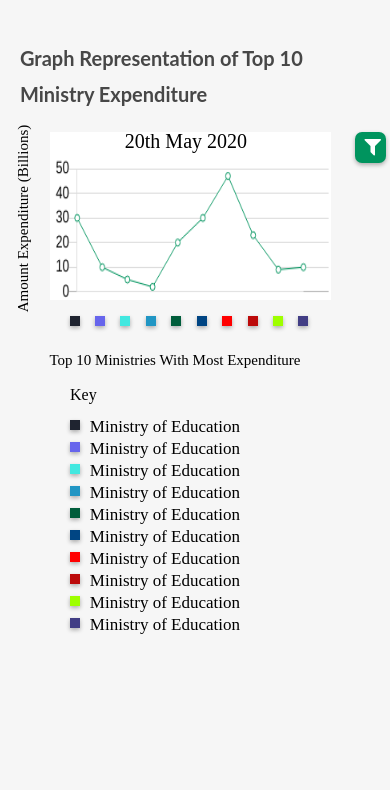
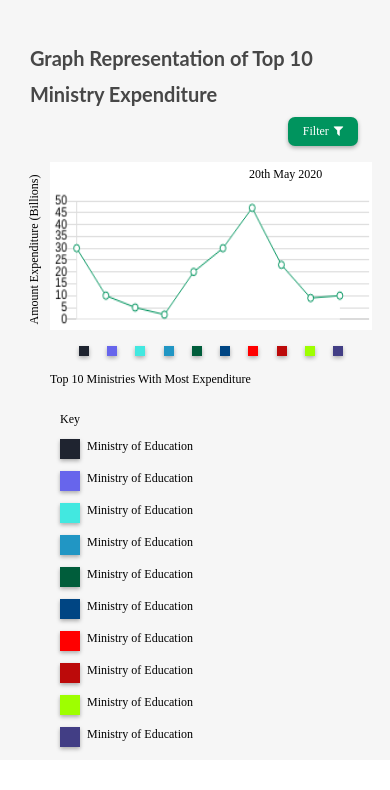
Before and after one commit to oziomachi/Abdulazeeza.github.io, a plain HTML site: page index.html in a window 390 px wide. Shown: the top 790 px of the page. Drawn offline with nearby package versions, Linux system fonts and the light colour scheme.

Commit message:
bug:fixed responsiveness in graph section

```diff
--- a/index.html
+++ b/index.html
@@ -15,12 +15,15 @@
 		<div class="expenditure_graph">
 			<canvas id="graph_canvas"></canvas>
 			<div class="graph_filter"><span>Filter</span><i class="fa fa-filter"></i></div>
+			<div class="graph_Xaxis_title">Top 10 Ministries With Most Expenditure</div>
+			<div class="graph_Yaxis_title">Amount Expenditure (Billions)</div>
+			<div class="graph_date">20th May 2020</div>
 		</div>
 		<div class="graph_Xaxis_container">
 			<ul class="graph_Xaxis">
 				<li style="background: #1F2430;"></li>
-				<li style="background: #6765EC"></li>
-				<li style="background: #42E8E0"></li>
+				<li style="background: #6765EC;"></li>
+				<li style="background: #42E8E0;"></li>
 				<li style="background: #2196C4;"></li>
 				<li style="background: #005D3B;"></li>
 				<li style="background: #004583;"></li>
@@ -29,24 +32,42 @@
 				<li style="background: #9EFF00;"></li>
 				<li style="background: #423E85;"></li>
 			</ul>
-			<div class="graph_Xaxis_title">Top 10 Ministries With Most Expenditure</div>
-			<div class="graph_Yaxis_title">Amount Expenditure (Billions)</div>
-			<div class="graph_date">20th May 2020</div>
+
 		</div>
 
-		<ul class="list_plotted">
+		<div class="list_plotted">
 			<p>Key</p>
-			<span>Ministry of Education</span><li style="background: #1F2430;"></li>
-			<span>Ministry of Education</span><li style="background: #6765EC;"></li>
-			<span>Ministry of Education</span><li style="background: #42E8E0;"></li>
-			<span>Ministry of Education</span><li style="background: #2196C4;"></li>
-			<span>Ministry of Education</span><li style="background: #005D3B;"></li>
-			<span>Ministry of Education</span><li style="background: #004583;"></li>
-			<span>Ministry of Education</span><li style="background: #FF0000;"></li>
-			<span>Ministry of Education</span><li style="background: #BC0A0A;"></li>
-			<span>Ministry of Education</span><li style="background: #9EFF00;"></li>
-			<span>Ministry of Education</span><li style="background: #423E85;"></li>
-		</ul>
+			<div class="list_box">
+				<div style="background: #1F2430;"></div><p>Ministry of Education</p>
+			</div>
+			<div class="list_box">
+				<div style="background: #6765EC;"></div><p>Ministry of Education</p>
+			</div>
+			<div class="list_box">
+				<div style="background: #42E8E0;"></div><p>Ministry of Education</p>
+			</div>
+			<div class="list_box">
+				<div style="background: #2196C4;"></div><p>Ministry of Education</p>
+			</div>
+			<div class="list_box">
+				<div style="background: #005D3B;"></div><p>Ministry of Education</p>
+			</div>
+			<div class="list_box">
+				<div style="background: #004583;"></div><p>Ministry of Education</p>
+			</div>
+			<div class="list_box">
+				<div style="background: #FF0000;"></div><p>Ministry of Education</p>
+			</div>
+			<div class="list_box">
+				<div style="background: #BC0A0A;"></div><p>Ministry of Education</p>
+			</div>
+			<div class="list_box">
+				<div style="background: #9EFF00;"></div><p>Ministry of Education</p>
+			</div>
+			<div class="list_box">
+				<div style="background: #423E85;"></div><p>Ministry of Education</p>
+			</div>
+		</div>
 	</div>
 </body>
 <script type="text/javascript" src="ministry_expenditure.js"></script>
--- a/ministry_expenditure.css
+++ b/ministry_expenditure.css
@@ -22,7 +22,7 @@ body{
 .expenditure_graph{
 	width: 850px !important;
 	margin-top: 40px;
-	margin-left: 80px;
+	margin-left: 160px;
 	float: left;
 	order: 1;
 	position: relative;
@@ -55,7 +55,7 @@ body{
     height: 40px;
     background: #F6F6F6;
     top: 535px;
-    left: 80px;
+    left: 160px;
 }
 .graph_Xaxis{
 	width: 80%;
@@ -74,38 +74,47 @@ body{
 .graph_Xaxis_title{
 	font-size: 20px;
 	margin-left: -70px;
+	position: absolute;
+	left: 150px;
+	top: 470px;
 }
 .graph_Yaxis_title{
 	font-size: 20px;
 	transform: rotate(-90deg);
 	position: absolute;
-	top: -230px;
-    left: -150px;
+	top: 200px;
+	left: -150px;
 }
 .list_plotted{
 	width: 200px;
 	float: left;
 	text-align: left;
-	margin-left: 0px;
+	margin-left: -35px;
 	margin-top: 70px;
 }
-.list_plotted li{
-	list-style: none;
+.list_plotted .list_box{
+	width: 100%;
+	float: left;
+}
+.list_plotted .list_box div{
 	width: 20px;
 	height: 20px;
 	margin-bottom: 12px;
 	box-shadow: 0px 2px 4px 0px rgba(0,0,0.1,0.3);
+	float: left;
 }
-.list_plotted span{
-	float: right;
-	margin-right: 15px;
-	margin-top: 3px;
+.list_plotted .list_box p{
+	float: left;
+	width: 170px;
+	margin: 0px;
+	padding: 0px;
+	margin-left: 7px;
 }
 .graph_date{
-	font-size: 20px;
+	font-size: 16px;
 	position: absolute;
-	top: -410px;
-    left: 450px;
+	top: 5px;
+	left: 550px;
 }
 @media (max-width: 1175px){
 	.expenditure_graph{
@@ -115,8 +124,7 @@ body{
 		height: 350px !important;
 	}
 	.graph_date{
-		left: 300px;
-		top: -260px;
+		left: 360px;
 	}
 	.graph_Xaxis_container{
 		top: 435px;
@@ -126,16 +134,19 @@ body{
 		margin-right: 5%;
 	}
 	.graph_Yaxis_title{
-		top:-150px;
+		top: 170px;
+	}
+	.graph_Xaxis_title{
+		top:370px;
 	}
 	.expenditure_graph_body{
 		height: 550px;
 	}
 
 }
-@media (max-width: 921px){
+@media (max-width: 926px){
 	.expenditure_graph_body{
-		height: 900px;
+		height: 850px;
 	}
 	.expenditure_graph{
 		position: absolute;
@@ -151,32 +162,25 @@ body{
 		left: 30px;
 		float: none;
 		top: 450px;
+		margin-left: 30px;
 	}
-	.graph_Yaxis_title{
-		top:-170px;
-		left: -155px;
-	}
-	.graph_date{
-		left: 65%;
+	.graph_Xaxis_title{
+		top: 370px;
 	}
 	.graph_Xaxis_container {
-	    top: 445px;
+	    top: 440px;
 	    width: 600px;
 	    left: 0;
 	    right: 0;
 	    margin-right: auto;
 	    margin-left: auto;
 	}
-	.graph_date{
-		top: -320px;
-		left: 270px;
-	}
 	.graph_filter{
 		margin-right: 10px;
 		float: right;
 	}
 	.expenditure_graph_title{
-		font-size: 25px;
+		font-size: 22px;
 	}
 }
 @media (max-width: 700px){
@@ -184,88 +188,103 @@ body{
 		font-size: 20px;
 	}
 	.expenditure_graph{
-		width: 450px !important;
+		width: 85% !important;
+		margin-top: 70px;
+	}
+	#graph_canvas{
+		width: 97% !important;
 	}
 	.graph_Xaxis_container {
-		 top: 430px;
-		 width: 500px;
+		 top: 465px;
+		 width: 90%;
 	}
 	.graph_filter{
-		margin-right: 10px;
-		padding: 5px 12px;
-	}
-	.graph_filter span{
-		display: none;
+		float: none;
+		position: absolute;
+		top: -45px;
+		right: 4%;
 	}
 	.graph_Xaxis{
-		margin-left: 10px;
+		width: 100%;
+		margin-left: -3px
 	}
 	.graph_Xaxis li{
-		margin-right: 5.5%;
+		margin-right: 6%;
 	}
 	.graph_Yaxis_title{
-		left: -82px;
-		font-size: 15px;
+		top: 155px;
+	}
+	.graph_date{
+		left: 70%;
+	}
+	.graph_Xaxis li{
+		width: 15px;
+		height: 15px;
+	}
+	.list_plotted li{
+		width: 15px;
+		height: 15px;
+	}
+	.list_plotted{
+		font-size: 17px;
+	}
+	.list_plotted span{
+		margin-top: -3px;
+	}
+}
+@media (max-width: 550px){
+	.expenditure_graph{
+		width: 90%;
+		margin-left: 50px;
+		margin-top: 50px;
+	}
+	.expenditure_graph_body{
+		text-align: left;
+		height: 720px;
+	}
+	.graph_Xaxis_container {
+		top: 330px;
+		width: 100%;
 	}
 	.graph_Xaxis_title{
-		font-size: 15px;
+		font-size: 12px;
+	    left: 70px;
+	    top: 210px;
+	}
+	.graph_Yaxis_title{
+		font-size: 12px;
+	    left: -90px;
+	    top: 80px;
+	}
+	#graph_canvas{
+		height: 200px !important;
+	}
+	.graph_date{
+		left: 60%;
+		font-size: 12px;
+	}
+	.expenditure_graph_title{
+		margin-left: 30px;
+	}
+	.graph_Xaxis{
+		width: 85%;
+		margin-left: 10%;
 	}
 	.graph_Xaxis li{
 		width: 10px;
 		height: 10px;
-	}
-	.graph_date{
-		left: 240px;
-		top: -300px;
+		margin-right: 5.5%;
 	}
 	.list_plotted li{
 		width: 10px;
 		height: 10px;
 	}
-	.list_plotted span{
-		font-size: 17px;
-		margin-right: 30px;
-		margin-top: -3px;
+	.graph_filter{
+		font-size: 12px;
 	}
+	.list_plotted{
+		top: 330px;
+		font-size: 12px;
+	}
+
 }
-@media (max-width: 500px){
-	.expenditure_graph{
-		width: 90% !important;
-		margin-left: 50px;
-		margin-top: 20px;
-	}
-	.expenditure_graph_body{
-		text-align: left;
-	}
-	.graph_Xaxis_container {
-		width: 90%;
-		top: 300px;
-	}
-	.graph_Yaxis_title{
-		left: -90px;
-		top: -90px;
-	}
-	#graph_canvas{
-		height: 200px !important;
-	}
-	.graph_date{
-		left: 30%;
-		top: -170px;
-	}
-	.expenditure_graph_title{
-		margin-left: 20px;
-		width: 90%;
-	}
-	.graph_Xaxis_title{
-		margin-right: 0%;
-		margin-left: 30px;
-	}
-	.graph_filter{
-		padding: 3px 5px;
-		margin-right: 15px;
-	}
-	@media (max-width: 921px){
-	.list_plotted {
-    	top: 300px;
-    }
-}
--- a/ministry_expenditure.js
+++ b/ministry_expenditure.js
@@ -1,4 +1,6 @@
 const ctx = document.getElementById('graph_canvas').getContext('2d');
+
+//the new object helps plot a line chart from chart.js
 let chart = new Chart(ctx, {
     // The type of chart we want to create
     type: 'line',
@@ -41,7 +43,7 @@ let chart = new Chart(ctx, {
               color: "#ddd"
             },
             ticks: {
-                fontSize: 15,
+                fontSize: 11,
                 fontColor: "black",
                 beginAtZero: false,
             }
```
